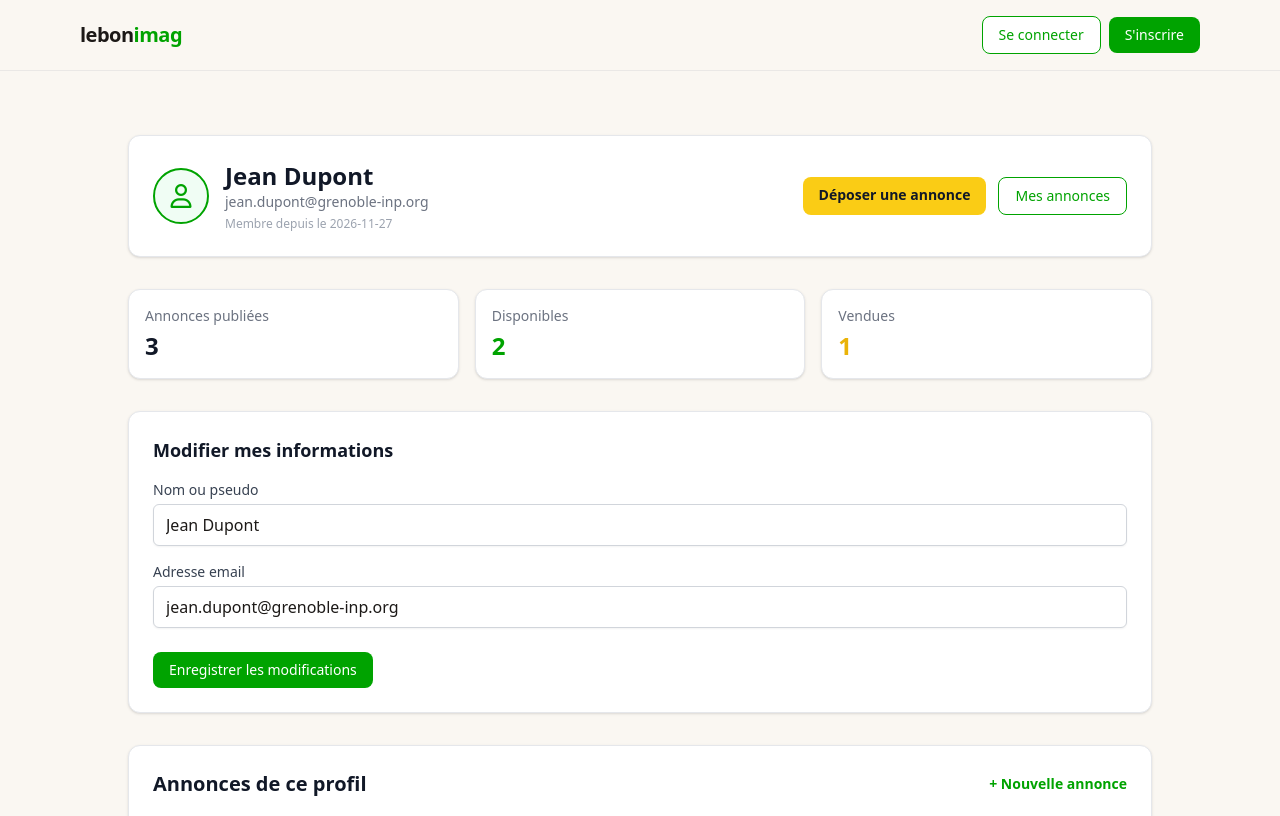
After one commit to AymendTahri/nsigma-project-01, a Flask app: page /profil in a window 1280 px wide. The commit adds this page. Shown: the top 816 px of the page. Run offline with Flask 3, Linux system fonts and the light colour scheme; some libraries are stand-ins or nearby versions.

Commit message:
feat: ajout des templates front-end, maquette et mise a jour README

```diff
--- a/app.py
+++ b/app.py
@@ -7,6 +7,29 @@ app = Flask(__name__)
 def index():
   return render_template("index.html")
 
+@app.route("/connexion", methods=["GET", "POST"])
+def connexion():
+  return render_template("connexion.html")
+
+@app.route("/inscription", methods=["GET", "POST"])
+def inscription():
+  return render_template("inscription.html")
+
+@app.route("/ajouter", methods=["GET", "POST"])
+def ajouter():
+  return render_template("ajouter.html")
+
+@app.route("/profil")
+def profil():
+  return render_template("profil.html")
+
+@app.route("/annonce/<int:annonce_id>/modifier", methods=["GET", "POST"])
+def modifier_annonce(annonce_id):
+    return render_template("modifier.html")
+
+@app.route("/annonce/<int:annonce_id>")
+def detail_annonce(annonce_id):
+    return render_template("detail.html")
 
 if __name__ == "__main__":
   app.run(debug=True)
--- /dev/null
+++ b/templates/_card.html
@@ -0,0 +1,30 @@
+<a href="/annonce/1" {# href="{{ url_for('detail_annonce', annonce_id=annonce['id']) }}" #}
+   class="group block focus:outline-none">
+  <div class="relative aspect-[4/3] bg-stone-200/70 rounded-lg overflow-hidden border border-stone-200 group-hover:border-[#00A300] transition">
+    {# {% if annonce["image_filename"] %} #}
+      <img src="/static/uploads/exemple1.jpg" {# src="{{ url_for('static', filename='uploads/' + annonce['image_filename']) }}" #}
+           alt="Vélo de ville" {# alt="{{ annonce['title'] }}" #}
+           class="w-full h-full object-cover group-hover:scale-[1.02] transition duration-200">
+    {# {% endif %} #}
+
+    {# {% if annonce["is_sold"] == 1 %} #}
+      {# <span class="absolute top-2 left-2 bg-stone-900/85 text-[#FFE600] text-[11px] font-semibold px-2 py-0.5 rounded">Vendu</span> #}
+    {# {% endif %} #}
+  </div>
+
+  <div class="pt-2.5">
+    <div class="flex items-baseline justify-between gap-2">
+      <h2 class="text-sm font-semibold text-stone-900 group-hover:text-[#00A300] truncate transition">
+        {# {{ annonce["title"] }} #}
+        Vélo de ville
+      </h2>
+      <span class="text-sm font-bold text-stone-900 whitespace-nowrap">
+        {# {{ annonce["price"] }} #} 85 €
+      </span>
+    </div>
+    <p class="text-xs text-stone-500 mt-0.5">
+      {# {{ annonce["city"] }} #}
+      Grenoble
+    </p>
+  </div>
+</a>
--- a/templates/base.html
+++ b/templates/base.html
@@ -5,15 +5,40 @@
   <meta name="viewport" content="width=device-width, initial-scale=1.0" />
   <title>{% block title %}lebonimag{% endblock %}</title>
   <script src="https://cdn.tailwindcss.com"></script>
+  <link rel="stylesheet" href="https://cdnjs.cloudflare.com/ajax/libs/font-awesome/6.5.1/css/all.min.css">
 </head>
 <body class="bg-[#FAF7F2] text-stone-900 min-h-screen flex flex-col">
+  {# {% set is_loged = true %} #}
+  <header class="bg-[#FAF7F2] border-b border-stone-200/80">
+    <div class="max-w-6xl mx-auto px-4 py-4 flex items-center justify-between">
+      <a href="/" class="text-xl font-bold tracking-tight text-stone-900">
+        lebon<span class="text-[#00A300]">imag</span>
+      </a>
 
-  <header class="border-b border-stone-200/80">
-    <div class="max-w-6xl mx-auto px-4 py-4 flex items-center justify-between">
-      <a href="/" class="text-xl font-bold tracking-tight">lebonimag</a>
-      <a href="/ajouter" class="bg-[#C2410C] hover:bg-[#9A3412] text-white text-sm font-medium px-4 py-2 rounded-lg">
-        Déposer une annonce
-      </a>
+      {% if is_loged %}
+        <div class="flex items-center gap-3">
+          <a href="/ajouter"
+             class="bg-[#00A300] hover:bg-[#008800] text-white hover:text-[#FFE600] text-sm font-medium px-4 py-2 rounded-lg transition">
+            Déposer une annonce
+          </a>
+          <a href="/profil"
+             aria-label="Mon profil"
+             class="w-9 h-9 rounded-full bg-white border border-[#00A300] text-[#00A300] hover:bg-[#00A300] hover:text-[#FFE600] flex items-center justify-center transition">
+            <i class="fa-regular fa-user text-sm"></i>
+          </a>
+        </div>
+      {% else %}
+        <div class="flex items-center gap-2">
+          <a href="/connexion"
+             class="bg-white hover:bg-[#00A300] text-[#00A300] hover:text-[#FFE600] text-sm font-medium px-4 py-2 rounded-lg border border-[#00A300] transition">
+            Se connecter
+          </a>
+          <a href="/inscription"
+             class="bg-[#00A300] hover:bg-[#008800] text-white hover:text-[#FFE600] text-sm font-medium px-4 py-2 rounded-lg transition">
+            S'inscrire
+          </a>
+        </div>
+      {% endif %}
     </div>
   </header>
 
--- /dev/null
+++ b/templates/profil.html
@@ -0,0 +1,113 @@
+{% extends "base.html" %}
+
+{% block content %}
+<div class="max-w-5xl mx-auto mt-10 space-y-8 scroll-smooth">
+
+  <!-- Carte principale du profil -->
+  <div class="bg-white p-6 rounded-xl shadow border border-gray-200 flex flex-col sm:flex-row sm:items-center sm:justify-between gap-4">
+    <div class="flex items-center gap-4">
+      <div class="w-14 h-14 rounded-full bg-green-50 border-2 border-[#00A300] flex items-center justify-center text-[#00A300] text-2xl">
+        <i class="fa-regular fa-user"></i>
+      </div>
+      <div>
+        <h1 class="text-2xl font-bold text-gray-900">
+          {# {{ user["name"] }} #}
+          Jean Dupont
+        </h1>
+        <p class="text-sm text-gray-500">
+          {# {{ user["email"] }} #}
+          jean.dupont@grenoble-inp.org
+        </p>
+        <p class="text-xs text-gray-400 mt-1">
+          Membre depuis le {# {{ member_since }} #} 2026-11-27
+        </p>
+      </div>
+    </div>
+
+    <div class="flex flex-wrap gap-3">
+      <a href="/ajouter"
+         class="bg-[#FACC15] hover:bg-[#EAB308] text-gray-900 text-sm font-semibold px-4 py-2 rounded-lg transition">
+        Déposer une annonce
+      </a>
+      <a href="#annonces-profil"
+         class="bg-white hover:bg-[#00A300] hover:text-white text-[#00A300] text-sm font-medium px-4 py-2 rounded-lg border border-[#00A300] transition">
+        Mes annonces
+      </a>
+    </div>
+  </div>
+
+  <!-- Compteurs simples (valeurs fictives en attendant le back) -->
+  <div class="grid grid-cols-1 sm:grid-cols-3 gap-4">
+    <div class="bg-white p-4 rounded-xl shadow border border-gray-200">
+      <p class="text-sm text-gray-500">Annonces publiées</p>
+      <p class="text-2xl font-bold text-gray-900 mt-1">
+        {# {{ nb_total }} #}
+        3
+      </p>
+    </div>
+    <div class="bg-white p-4 rounded-xl shadow border border-gray-200">
+      <p class="text-sm text-gray-500">Disponibles</p>
+      <p class="text-2xl font-bold text-[#00A300] mt-1">
+        {# {{ nb_disponibles }} #}
+        2
+      </p>
+    </div>
+    <div class="bg-white p-4 rounded-xl shadow border border-gray-200">
+      <p class="text-sm text-gray-500">Vendues</p>
+      <p class="text-2xl font-bold text-[#EAB308] mt-1">
+        {# {{ nb_vendues }} #}
+        1
+      </p>
+    </div>
+  </div>
+
+  <!-- Formulaire de mise à jour du profil -->
+  <div class="bg-white p-6 rounded-xl shadow border border-gray-200">
+    <h2 class="text-lg font-bold text-gray-900 mb-4">Modifier mes informations</h2>
+
+    <form method="POST" action="/profil">
+      <div class="mb-4">
+        <label for="name" class="block text-sm font-medium text-gray-700">Nom ou pseudo</label>
+        <input type="text" id="name" name="name"
+               value="Jean Dupont" {# value="{{ user['name'] }}" #}
+               class="mt-1 block w-full px-3 py-2 border border-gray-300 rounded-md shadow-sm focus:outline-none focus:ring-2 focus:ring-[#00A300] focus:border-[#00A300]"
+               required>
+      </div>
+
+      <div class="mb-6">
+        <label for="email" class="block text-sm font-medium text-gray-700">Adresse email</label>
+        <input type="email" id="email" name="email"
+               value="jean.dupont@grenoble-inp.org" {# value="{{ user['email'] }}" #}
+               class="mt-1 block w-full px-3 py-2 border border-gray-300 rounded-md shadow-sm focus:outline-none focus:ring-2 focus:ring-[#00A300] focus:border-[#00A300]"
+               required>
+      </div>
+
+      <button type="submit"
+              class="bg-[#00A300] hover:bg-[#008500] text-white text-sm font-medium px-4 py-2 rounded-lg transition">
+        Enregistrer les modifications
+      </button>
+    </form>
+  </div>
+
+  <!-- Section des annonces du profil en bas de page (cible de #annonces-profil) -->
+  <div id="annonces-profil" class="bg-white p-6 rounded-xl shadow border border-gray-200 scroll-mt-6">
+    <div class="flex items-center justify-between mb-5">
+      <h2 class="text-xl font-bold text-gray-900">Annonces de ce profil</h2>
+      <a href="/ajouter" class="text-sm font-semibold text-[#00A300] hover:underline">
+        + Nouvelle annonce
+      </a>
+    </div>
+
+    {# {% if annonces %} #}
+    <div class="grid grid-cols-1 sm:grid-cols-2 lg:grid-cols-3 gap-6">
+      {# {% for annonce in annonces %} #}
+      {% include "_card.html" %}
+      {# {% endfor %} #}
+    </div>
+    {# {% else %} #}
+    {# <p class="text-gray-500 text-center py-8">Aucune annonce publiée pour le moment.</p> #}
+    {# {% endif %} #}
+  </div>
+
+</div>
+{% endblock %}
```
Also changed, not shown: templates/ajouter.html (added, +59 -0 lines), templates/connexion.html (added, +33 -0 lines), templates/detail.html (added, +114 -0 lines), templates/index.html (+77 -1 lines), templates/inscription.html (added, +46 -0 lines), templates/modifier.html (added, +126 -0 lines), README.md, 1 other file.
